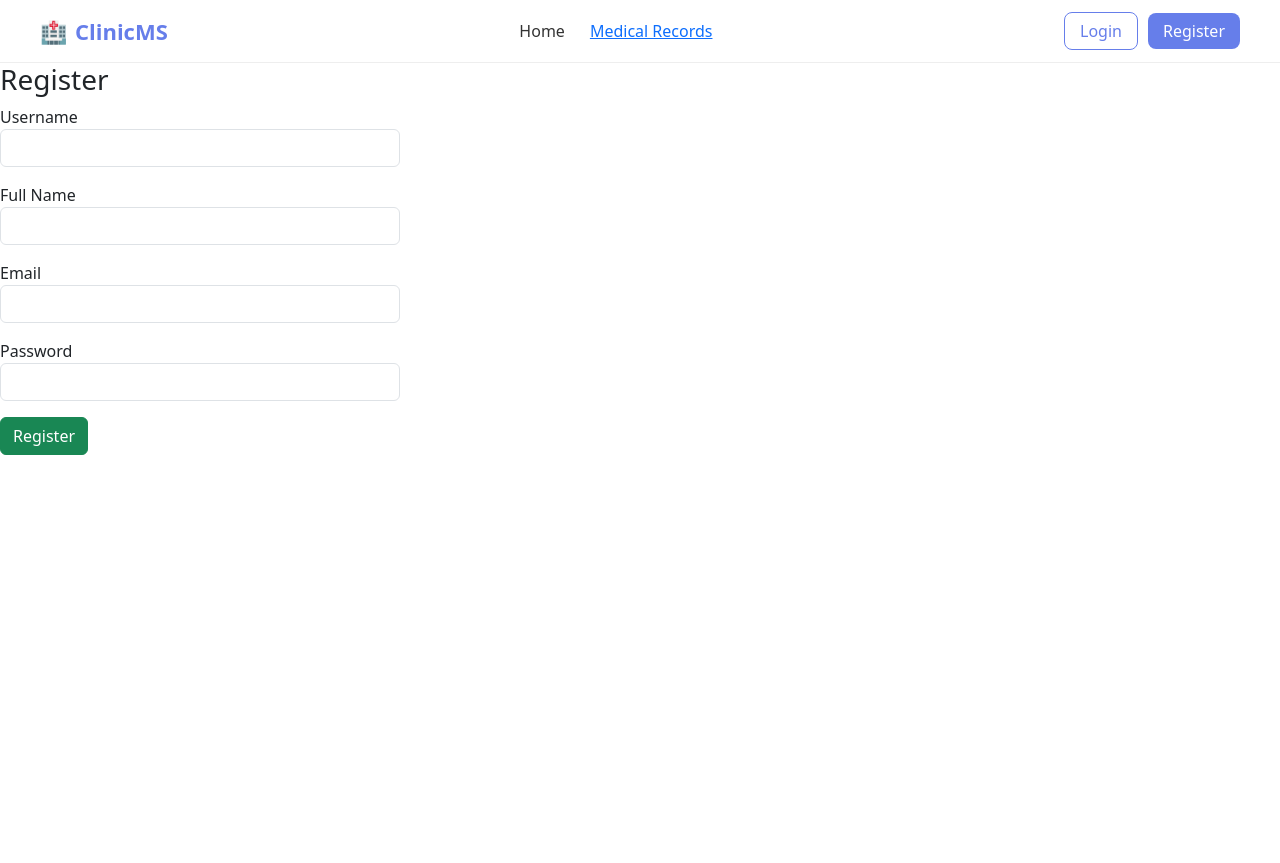
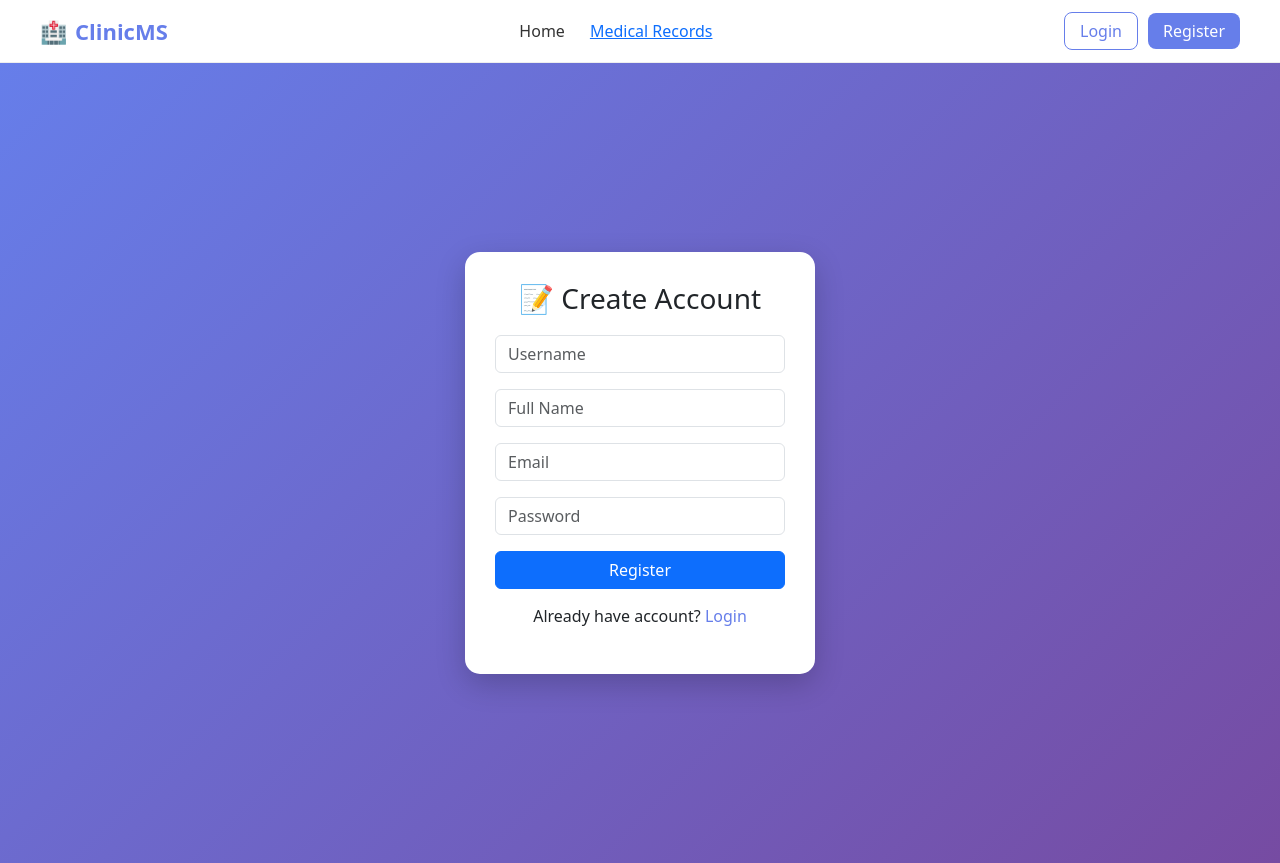
Before and after one commit to hltngyyn-12/clinic-management, a React app in the folder frontend/: page /register in a window 1280 px wide. Before the commit the page ends 800 px from the top, so only its background shows below. Built offline with nearby package versions, Linux system fonts and the light colour scheme; no server answers; the HTML template or start-up script is replaced by a standard one.

Commit message:
feat(auth-ui): improve login and register UI design

```diff
--- a/frontend/src/pages/RegisterPage.jsx
+++ b/frontend/src/pages/RegisterPage.jsx
@@ -1,7 +1,9 @@
 import { useState } from "react";
 import axios from "axios";
+import { useNavigate } from "react-router-dom";
 
 function RegisterPage() {
+  const navigate = useNavigate();
 
   const [form, setForm] = useState({
     username: "",
@@ -23,9 +25,8 @@ function RegisterPage() {
   const handleSubmit = async (e) => {
     e.preventDefault();
 
-    // validate đơn giản frontend
     if (!form.username || !form.email || !form.password || !form.fullName) {
-      alert("Please fill all fields");
+      alert("Please fill all fields ❗");
       return;
     }
 
@@ -37,83 +38,93 @@ function RegisterPage() {
         form
       );
 
-      alert(res.data.message);
+      alert(res.data.message || "Register success 🎉");
 
-      // reset form
-      setForm({
-        username: "",
-        email: "",
-        password: "",
-        fullName: "",
-        role: "PATIENT"
-      });
+      navigate("/login");
 
-    } catch (error) {
-      console.error(error);
-      alert(error.response?.data?.message || "Register failed");
+    } catch (err) {
+      alert(err.response?.data?.message || "Register failed ❌");
     } finally {
       setLoading(false);
     }
   };
 
   return (
-    <div>
-      <h3>Register</h3>
+    <div
+      style={{
+        minHeight: "100vh",
+        background: "linear-gradient(135deg, #667eea, #764ba2)",
+        display: "flex",
+        justifyContent: "center",
+        alignItems: "center"
+      }}
+    >
+      <form
+        onSubmit={handleSubmit}
+        style={{
+          background: "#fff",
+          padding: "30px",
+          borderRadius: "15px",
+          width: "350px",
+          boxShadow: "0 10px 30px rgba(0,0,0,0.2)"
+        }}
+      >
+        <h3 style={{ textAlign: "center", marginBottom: "20px" }}>
+          📝 Create Account
+        </h3>
 
-      <form style={{ maxWidth: "400px" }} onSubmit={handleSubmit}>
-
-        <div className="mb-3">
-          <label>Username</label>
         <input
           type="text"
           name="username"
-            className="form-control"
+          placeholder="Username"
+          className="form-control mb-3"
           value={form.username}
           onChange={handleChange}
         />
-        </div>
 
-        <div className="mb-3">
-          <label>Full Name</label>
         <input
           type="text"
           name="fullName"
-            className="form-control"
+          placeholder="Full Name"
+          className="form-control mb-3"
           value={form.fullName}
           onChange={handleChange}
         />
-        </div>
 
-        <div className="mb-3">
-          <label>Email</label>
         <input
           type="email"
           name="email"
-            className="form-control"
+          placeholder="Email"
+          className="form-control mb-3"
           value={form.email}
           onChange={handleChange}
         />
-        </div>
 
-        <div className="mb-3">
-          <label>Password</label>
         <input
           type="password"
           name="password"
-            className="form-control"
+          placeholder="Password"
+          className="form-control mb-3"
           value={form.password}
           onChange={handleChange}
         />
-        </div>
 
         <button
-          type="submit"
-          className="btn btn-success"
+          className="btn btn-primary w-100"
           disabled={loading}
         >
           {loading ? "Registering..." : "Register"}
         </button>
 
+        <p style={{ marginTop: "15px", textAlign: "center" }}>
+          Already have account?{" "}
+          <span
+            style={{ color: "#667eea", cursor: "pointer" }}
+            onClick={() => navigate("/login")}
+          >
+            Login
+          </span>
+        </p>
       </form>
     </div>
   );
```
Lines whose indentation alone changed are shown as unchanged.
